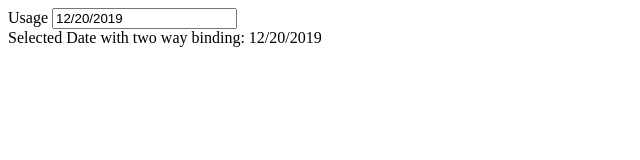
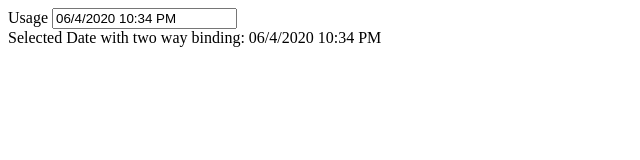
Before and after one commit to Sathishchary/flat-picker, an Angular app: page / in a window 1280 px wide. Shown: the top 160 px of the page, without its empty margins (0-640 px from the left). Built offline with nearby package versions, Linux system fonts and the light colour scheme.

Commit message:
Added Time Field

```diff
--- a/src/app/app.component.ts
+++ b/src/app/app.component.ts
@@ -7,6 +7,6 @@ import { Component } from '@angular/core';
 })
 export class AppComponent  {
   name = 'Angular';
-  dateValue: any = '12/20/2019';
-  dateValue2: any = '12/20/2019';
+  dateValue: any = '06/4/2020 10:34 PM';
+  dateValue2: any = '06/4/2020 10:34 PM';
 }
--- a/src/app/flatpicker/flatpicker.component.ts
+++ b/src/app/flatpicker/flatpicker.component.ts
@@ -13,12 +13,14 @@ export class FlatpikerComponent implements OnInit {
 
   ngOnInit() {
     flatpickr('.flatpickr', {
-      dateFormat: 'm/j/Y',
+      dateFormat: 'm/j/Y h:i K',
       time_24hr: false,
       minDate: new Date(),
       position: 'auto',
       defaultDate: new Date(),
-      static: true
+      static: true,
+      enableTime : true
+
     });
   }
   change() {
```
